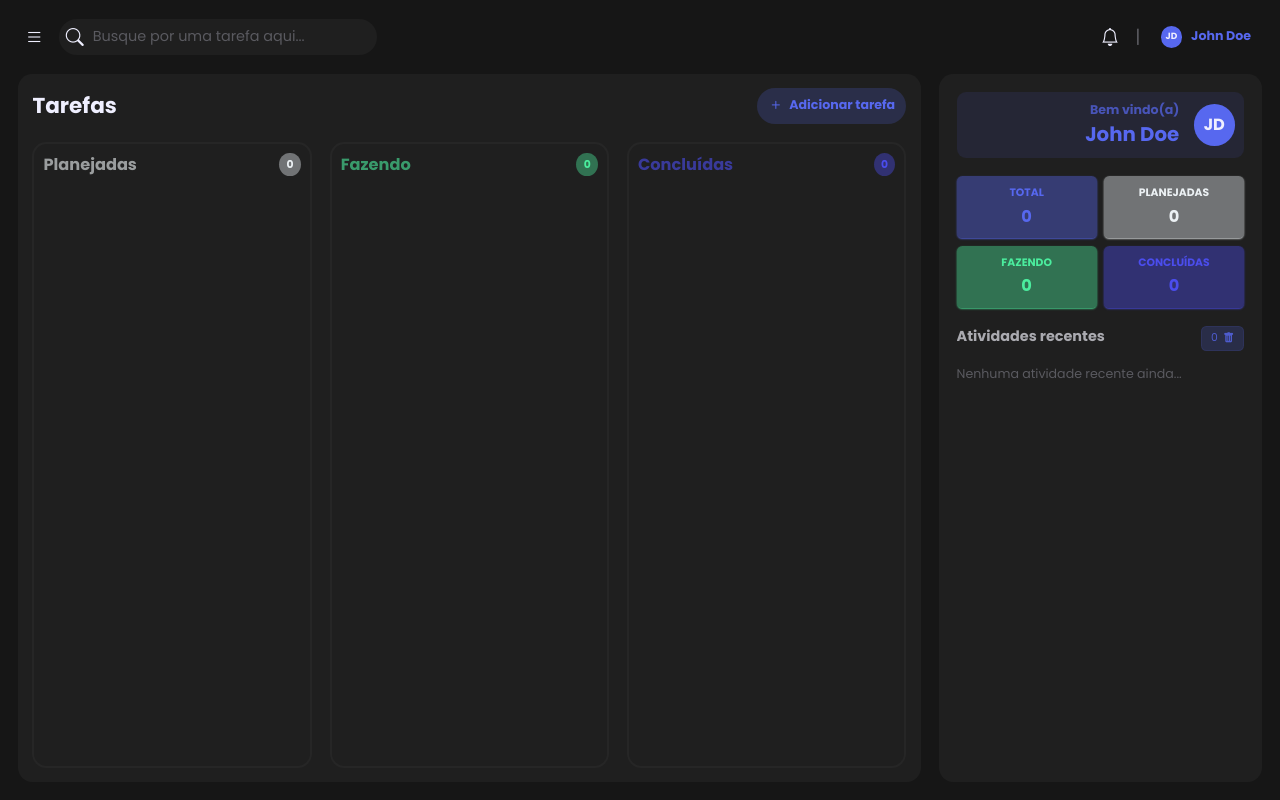
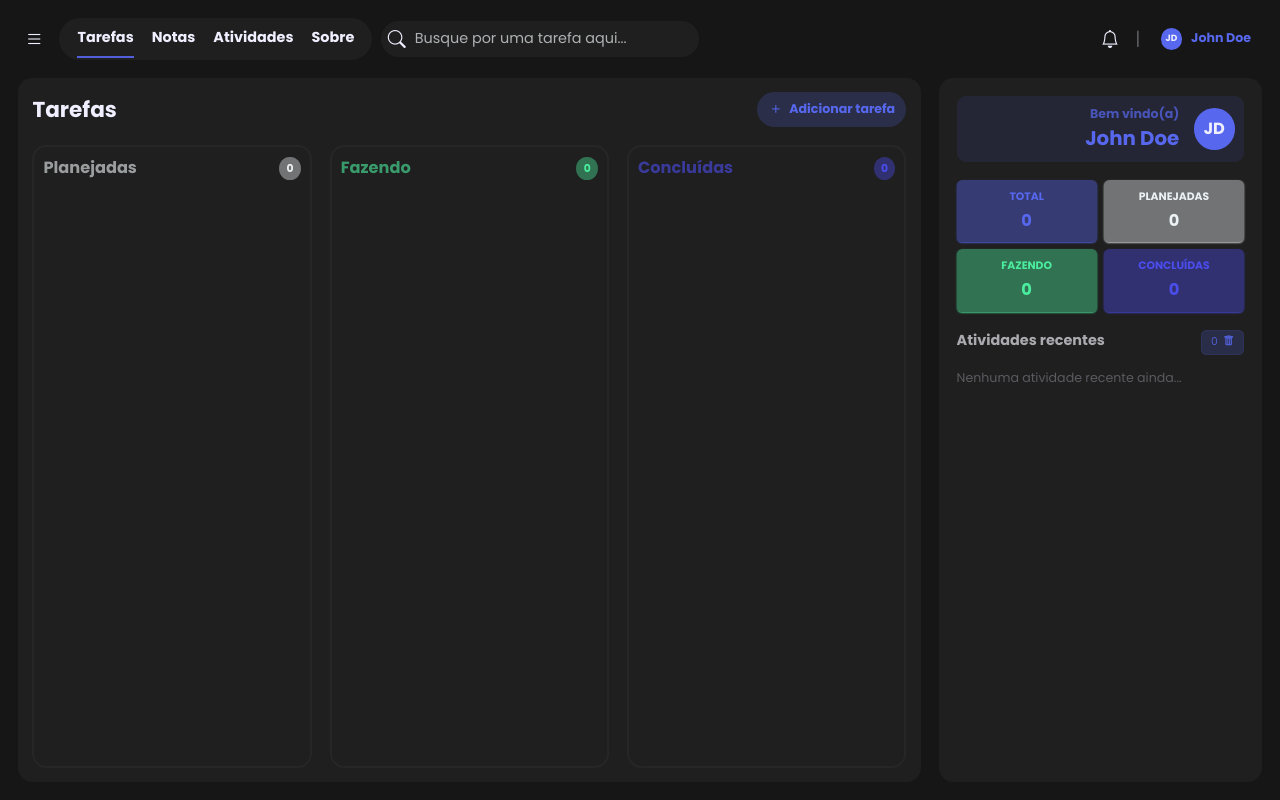
Before and after one commit to LucasLuccaCode/kanban-zustand-react, a React (Vite) app: page / in a window 1280 px wide. Built offline with nearby package versions, Linux system fonts and the light colour scheme.

Commit message:
feat: add routes

```diff
--- /dev/null
+++ b/src/components/Navbar/index.tsx
@@ -0,0 +1,22 @@
+import { NavLink } from 'react-router-dom'
+
+import { NavbarStyled } from './styles'
+
+export const Navbar: React.FC = () => {
+  return (
+    <NavbarStyled>
+      <NavLink to='/'>
+        Tarefas
+      </NavLink>
+      <NavLink to='notes'>
+        Notas
+      </NavLink>
+      <NavLink to='activities'>
+        Atividades
+      </NavLink>
+      <NavLink to='about'>
+        Sobre
+      </NavLink>
+    </NavbarStyled>
+  )
+}
--- /dev/null
+++ b/src/components/Navbar/styles.ts
@@ -0,0 +1,36 @@
+import { styled } from 'styled-components';
+
+export const NavbarStyled = styled.ul`
+  display: flex;
+  align-items: center;
+  gap: 1rem;
+  padding: 0 1rem;
+  border-radius: 50px;
+  background: ${props => props.theme.colors.bg.secondary};
+
+  a {
+    display: flex;
+    justify-content: center;
+    position: relative;
+    text-decoration: none;
+    font-weight: bold;
+    font-size: .8rem;
+    color: ${props => props.theme.colors.text.title};
+    padding: .5rem 0;
+    border-bottom: 2px solid transparent;
+  }
+
+  a::before {
+    content: '';
+    position: absolute;
+    bottom: 0;
+    width: 0;
+    height: 2px;
+    border-bottom: 2px solid rgba(var(--all-state-color), .9);
+    transition: width .2s ease;
+  }
+
+  a.active::before {
+    width: 100%;
+  }
+`
--- a/src/components/SearchForm/styles.ts
+++ b/src/components/SearchForm/styles.ts
@@ -14,7 +14,7 @@ export const SearchFormStyled = styled(Form)`
   overflow: hidden;
 
   &:focus-within {
-    border-color: ${(props) => props.theme.colors.borderFocus};
+    border-color: rgba(var(--planned-state-color), .7);;
   }
 `
 
@@ -27,7 +27,7 @@ export const Input = styled.input`
   background: transparent;
 
   &::placeholder {
-    color: ${(props) => props.theme.colors.text.placeholder};
+    color: rgba(var(--planned-state-color), .7);
   }
 `
 
--- a/src/pages/Root/Header/index.tsx
+++ b/src/pages/Root/Header/index.tsx
@@ -11,6 +11,7 @@ import { Notify } from '../../../components/Notify';
 import { Avatar } from '../../../components/Avatar';
 import { Dialog } from '../../../components/Dialog';
 import { UserForm } from '../../../components/UserForm';
+import { Navbar } from '../../../components/Navbar';
 
 
 export const Header: React.FC = () => {
@@ -26,6 +27,8 @@ export const Header: React.FC = () => {
       <Menu>
         <i className='bi bi-list' />
       </Menu>
+
+      <Navbar />
 
       <SearchForm />
 
--- a/src/pages/Root/Main/index.tsx
+++ b/src/pages/Root/Main/index.tsx
@@ -1,41 +1,13 @@
 import React from 'react';
-import { shallow } from 'zustand/shallow';
 
-import { MainStyled, Header } from './styles';
+import { MainStyled } from './styles';
 
-import { useDialogStore } from '../../../store/useDialog';
-
-import { IconButton } from '../../../components/IconButton';
-import { Columns } from '../../../components/Columns';
-import { Dialog } from '../../../components/Dialog';
-import { TaskForm } from '../../../components/TaskForm';
+import { Outlet } from 'react-router-dom';
 
 export const Main: React.FC = () => {
-  const [taskFormIsOpen, toggleTaskFormIsOpen] = useDialogStore(store =>
-    [store.taskFormIsOpen, store.toggleTaskFormIsOpen],
-    shallow
-  )
-
   return (
     <MainStyled>
-      <Header>
-        <h1>Tarefas </h1>
-
-        <IconButton handleClick={toggleTaskFormIsOpen}>
-          <i className='bi bi-plus' />
-          <span>Adicionar tarefa </span>
-        </IconButton>
-      </Header>
-
-      <Columns />
-
-      <Dialog
-        title='Adicione uma tarefa'
-        isOpen={taskFormIsOpen}
-        setIsOpen={toggleTaskFormIsOpen}
-      >
-        <TaskForm />
-      </Dialog>
+      <Outlet />
     </MainStyled>
   )
 }
--- a/src/pages/Root/Main/styles.ts
+++ b/src/pages/Root/Main/styles.ts
@@ -10,14 +10,3 @@ export const MainStyled = styled.main`
   background: ${(props) => props.theme.colors.bg.secondary};
   overflow: hidden;
 `
-
-export const Header = styled.div`
-  display: flex;
-  align-items: center;
-  justify-content: space-between;
-
-  h1 {
-    font-size: 1.2rem;
-    color: ${(props) => props.theme.colors.text.title};
-  }
-`
--- /dev/null
+++ b/src/pages/Tasks/index.tsx
@@ -0,0 +1,42 @@
+import React from 'react';
+import { shallow } from 'zustand/shallow';
+
+import { useDialogStore } from '../../store/useDialog';
+
+import { Columns } from '../../components/Columns';
+import { IconButton } from '../../components/IconButton';
+import { Header } from './styles';
+import { Dialog } from '../../components/Dialog';
+import { TaskForm } from '../../components/TaskForm';
+
+const Tasks: React.FC = () => {
+  const [taskFormIsOpen, toggleTaskFormIsOpen] = useDialogStore(store =>
+    [store.taskFormIsOpen, store.toggleTaskFormIsOpen],
+    shallow
+  )
+
+  return (
+    <>
+      <Header>
+        <h1>Tarefas </h1>
+
+        <IconButton handleClick={toggleTaskFormIsOpen}>
+          <i className='bi bi-plus' />
+          <span>Adicionar tarefa </span>
+        </IconButton>
+      </Header>
+
+      <Columns />
+
+      <Dialog
+        title='Adicione uma tarefa'
+        isOpen={taskFormIsOpen}
+        setIsOpen={toggleTaskFormIsOpen}
+      >
+        <TaskForm />
+      </Dialog>
+    </>
+  )
+}
+
+export default Tasks
--- /dev/null
+++ b/src/pages/Tasks/styles.ts
@@ -0,0 +1,12 @@
+import { styled } from 'styled-components';
+
+export const Header = styled.div`
+  display: flex;
+  align-items: center;
+  justify-content: space-between;
+
+  h1 {
+    font-size: 1.2rem;
+    color: ${(props) => props.theme.colors.text.title};
+  }
+`
```
Also changed, not shown: src/routes/index.tsx (+21 -2 lines), src/pages/Root/Aside/TaskInformation/InfoCard/styles.ts (line endings or trailing spaces).
